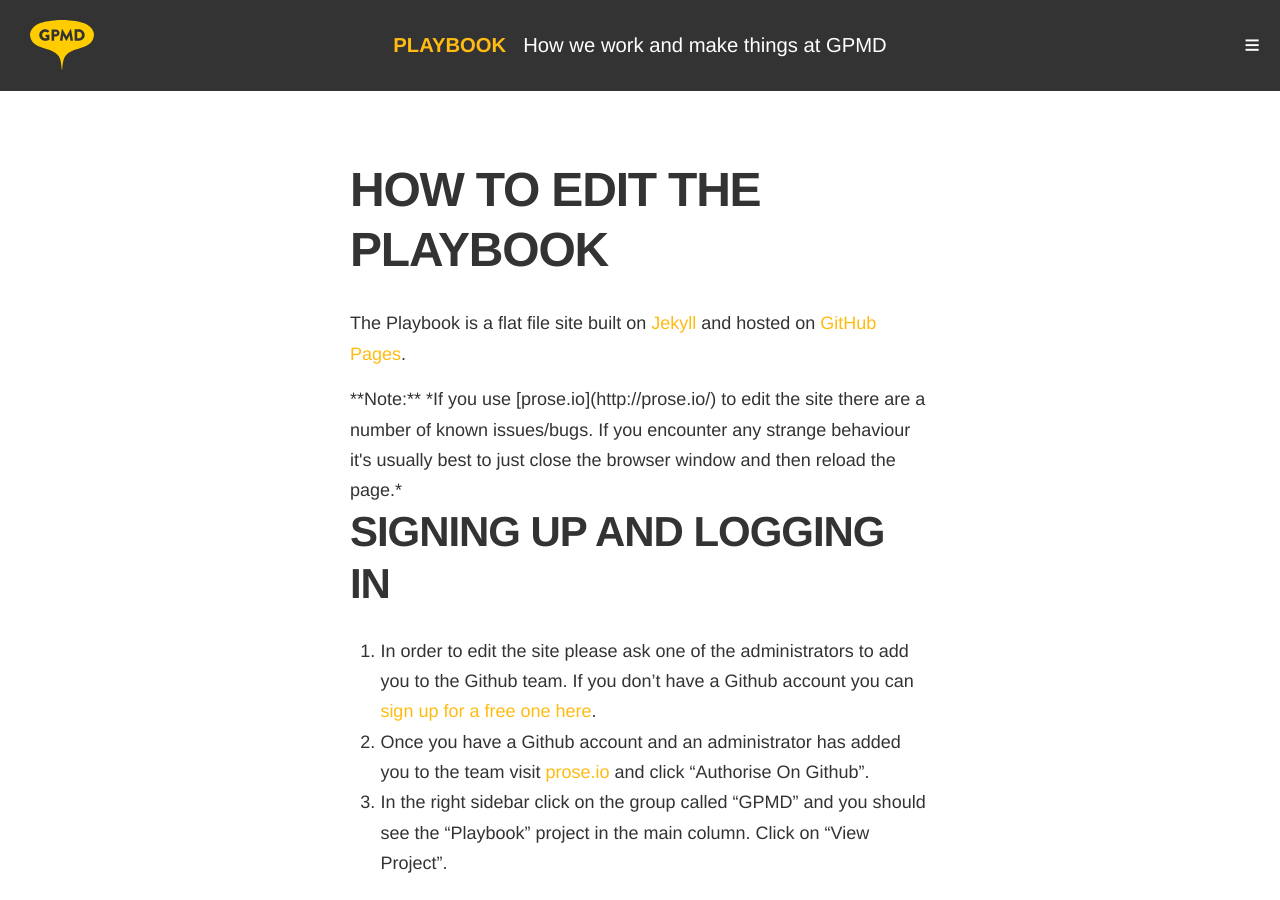
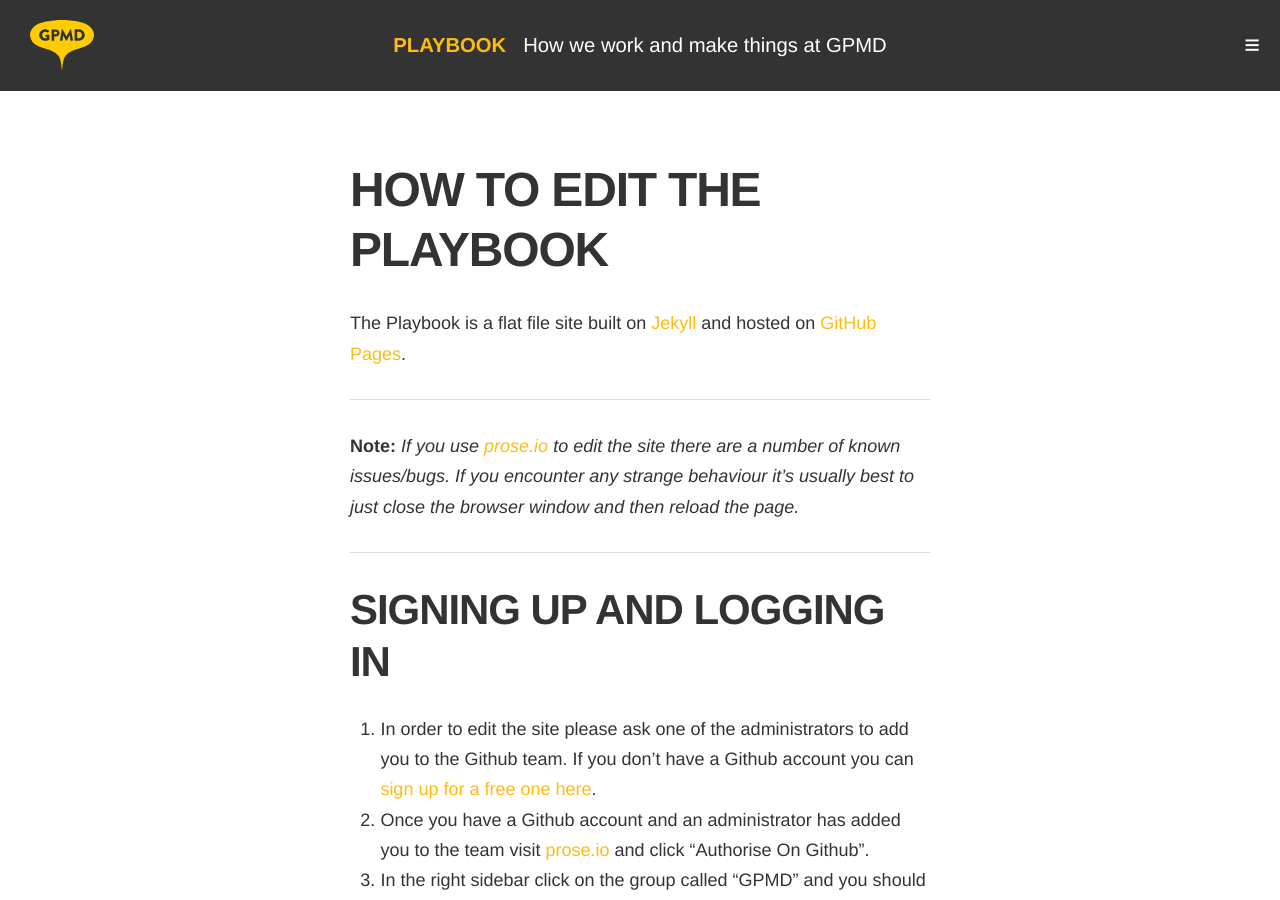
Before and after one commit to gpmd/playbook, a Jekyll site: the page built from _posts/pages/2014-03-11-how-to-edit-the-playbook.md, in a window 1280 px wide and 900 px high. Built offline with Jekyll 4.4.1, drawn with Linux system fonts in a browser that asks for light colours; nearby versions of some CDN libraries; Markdown is read by kramdown in place of the engine named in the settings.

Commit message:
Updated 2014-03-11-how-to-edit-the-playbook.md

```diff
--- a/_posts/pages/2014-03-11-how-to-edit-the-playbook.md
+++ b/_posts/pages/2014-03-11-how-to-edit-the-playbook.md
@@ -7,9 +7,11 @@
 
 The Playbook is a flat file site built on [Jekyll](http://jekyllrb.com/) and hosted on [GitHub Pages](http://pages.github.com/).
 
-<div class="panel">
+---
+
 **Note:** *If you use [prose.io](http://prose.io/) to edit the site there are a number of known issues/bugs. If you encounter any strange behaviour it's usually best to just close the browser window and then reload the page.*
-</div>
+
+---
 
 ## Signing up and logging in
 
```
